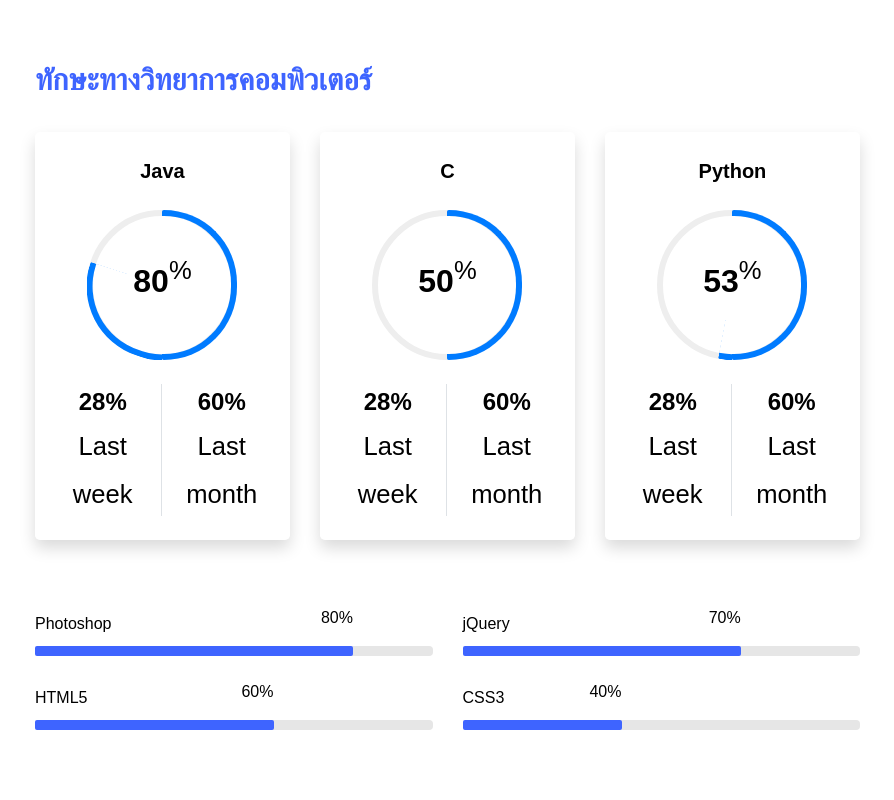
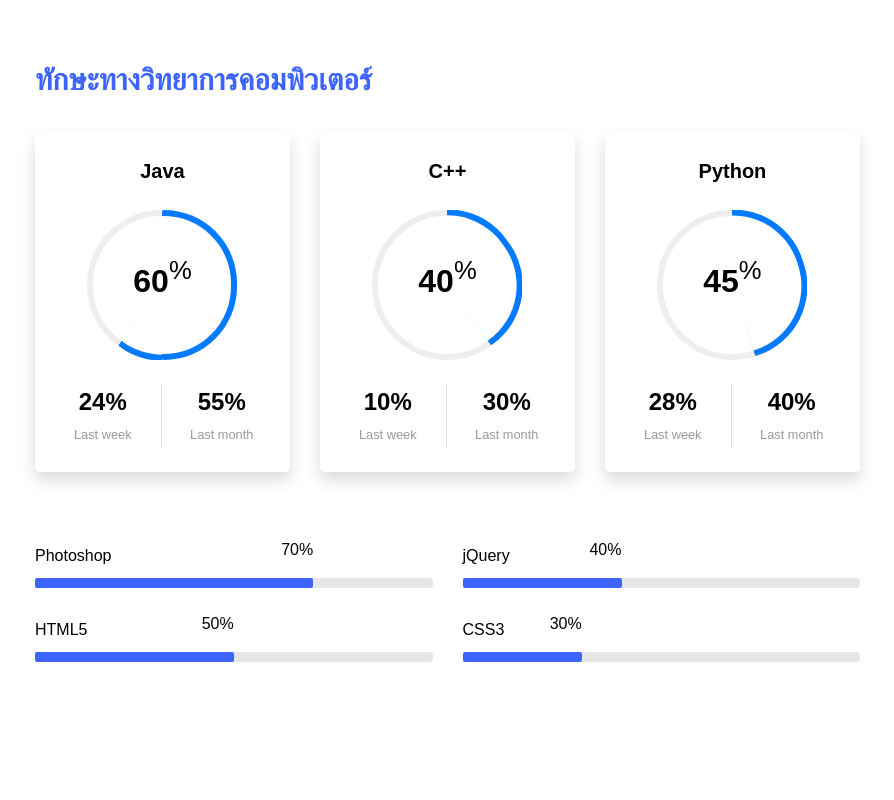
Before and after one commit to pondz1/myself, a plain HTML site: page index.html in a window 1280 px wide. Shown: the part 2460-3260 px from the top of the page, without its empty margins (335-1229 px from the left). Drawn offline with Linux system fonts and the light colour scheme; files whose address does not match are found by name.

Commit message:
Update index.html

```diff
--- a/index.html
+++ b/index.html
@@ -72,7 +72,6 @@
 			</a>
 		</div>
 	</section>
-
 	<section class="ftco-about img ftco-section ftco-no-pt ftco-no-pb" id="about-section">
 		<div class="container">
 			<div class="row d-flex no-gutters">
@@ -89,8 +88,9 @@
 						<div class="col-md-12 heading-section ftco-animate">
 							<h1 class="big">About</h1>
 							<h2 class="mb-4">ช้อมูลส่วนตัว</h2>
-							<p>A small river named Duden flows by their place and supplies it with the necessary
-								regelialia.</p>
+							<p>เป้าหมายใหญ่.. เงยมองขึ้นไปมันสูงก็จริง
+								แต่ไม่ได้หมายความว่ามันจะไกลจนเกินจะจับต้อง
+								มันหมายความว่า.. อย่าหยุดที่จะหาบันได ปีนขึ้นไปให้ถึงต่างหาก</p>
 							<ul class="about-info mt-4 px-md-0 px-2">
 								<li class="d-flex"><span>ชื่อ:</span> <span>จิรศักดิ์ สังคะลึก</span></li>
 								<li class="d-flex"><span>ชื่อเล่น:</span> <span>ปอนด์</span></li>
@@ -204,14 +204,16 @@
 
 
 					<div id="page-2" class="page two">
-						<h2 class="heading">ทักษะทางวิทยาการคอมพิวเตอร์<h2>
+						<h2 class="heading">
+							ทักษะทางวิทยาการคอมพิวเตอร์
+						</h2>
 						<div class="row progress-circle mb-5">
 							<div class="col-lg-4 mb-4">
 								<div class="bg-white rounded-lg shadow p-4">
 									<h2 class="h5 font-weight-bold text-center mb-4">Java</h2>
 
 									<!-- Progress bar 1 -->
-											<div class="progress mx-auto" data-value='80'>
+									<div class="progress mx-auto" data-value='60'>
 										<span class="progress-left">
 											<span class="progress-bar border-primary"></span>
 										</span>
@@ -220,7 +222,7 @@
 										</span>
 										<div
 											class="progress-value w-100 h-100 rounded-circle d-flex align-items-center justify-content-center">
-													<div class="h2 font-weight-bold">80<sup class="small">%</sup></div>
+											<div class="h2 font-weight-bold">60<sup class="small">%</sup></div>
 										</div>
 									</div>
 									<!-- END -->
@@ -228,11 +230,11 @@
 									<!-- Demo info -->
 									<div class="row text-center mt-4">
 										<div class="col-6 border-right">
-													<div class="h4 font-weight-bold mb-0">28%</div><span
+											<div class="h4 font-weight-bold mb-0">24%</div><span
 												class="small text-gray">Last week</span>
 										</div>
 										<div class="col-6">
-													<div class="h4 font-weight-bold mb-0">60%</div><span
+											<div class="h4 font-weight-bold mb-0">55%</div><span
 												class="small text-gray">Last month</span>
 										</div>
 									</div>
@@ -242,10 +244,10 @@
 
 							<div class="col-lg-4 mb-4">
 								<div class="bg-white rounded-lg shadow p-4">
-											<h2 class="h5 font-weight-bold text-center mb-4">C</h2>
+									<h2 class="h5 font-weight-bold text-center mb-4">C++</h2>
 
 									<!-- Progress bar 1 -->
-											<div class="progress mx-auto" data-value='50'>
+									<div class="progress mx-auto" data-value='40'>
 										<span class="progress-left">
 											<span class="progress-bar border-primary"></span>
 										</span>
@@ -254,7 +256,7 @@
 										</span>
 										<div
 											class="progress-value w-100 h-100 rounded-circle d-flex align-items-center justify-content-center">
-													<div class="h2 font-weight-bold">50<sup class="small">%</sup></div>
+											<div class="h2 font-weight-bold">40<sup class="small">%</sup></div>
 										</div>
 									</div>
 									<!-- END -->
@@ -262,11 +264,11 @@
 									<!-- Demo info -->
 									<div class="row text-center mt-4">
 										<div class="col-6 border-right">
-													<div class="h4 font-weight-bold mb-0">28%</div><span
+											<div class="h4 font-weight-bold mb-0">10%</div><span
 												class="small text-gray">Last week</span>
 										</div>
 										<div class="col-6">
-													<div class="h4 font-weight-bold mb-0">60%</div><span
+											<div class="h4 font-weight-bold mb-0">30%</div><span
 												class="small text-gray">Last month</span>
 										</div>
 									</div>
@@ -279,7 +281,7 @@
 									<h2 class="h5 font-weight-bold text-center mb-4">Python</h2>
 
 									<!-- Progress bar 1 -->
-											<div class="progress mx-auto" data-value='53'>
+									<div class="progress mx-auto" data-value='45'>
 										<span class="progress-left">
 											<span class="progress-bar border-primary"></span>
 										</span>
@@ -288,7 +290,7 @@
 										</span>
 										<div
 											class="progress-value w-100 h-100 rounded-circle d-flex align-items-center justify-content-center">
-													<div class="h2 font-weight-bold">53<sup class="small">%</sup></div>
+											<div class="h2 font-weight-bold">45<sup class="small">%</sup></div>
 										</div>
 									</div>
 									<!-- END -->
@@ -300,7 +302,7 @@
 												class="small text-gray">Last week</span>
 										</div>
 										<div class="col-6">
-													<div class="h4 font-weight-bold mb-0">60%</div><span
+											<div class="h4 font-weight-bold mb-0">40%</div><span
 												class="small text-gray">Last month</span>
 										</div>
 									</div>
@@ -313,9 +315,9 @@
 								<div class="progress-wrap ftco-animate">
 									<h3>Photoshop</h3>
 									<div class="progress">
-												<div class="progress-bar color-1" role="progressbar" aria-valuenow="80"
-													aria-valuemin="0" aria-valuemax="100" style="width:80%">
-													<span>80%</span>
+										<div class="progress-bar color-1" role="progressbar" aria-valuenow="70"
+											aria-valuemin="0" aria-valuemax="100" style="width:70%">
+											<span>70%</span>
 										</div>
 									</div>
 								</div>
@@ -324,9 +326,9 @@
 								<div class="progress-wrap ftco-animate">
 									<h3>jQuery</h3>
 									<div class="progress">
-												<div class="progress-bar color-2" role="progressbar" aria-valuenow="70"
-													aria-valuemin="0" aria-valuemax="100" style="width:70%">
-													<span>70%</span>
+										<div class="progress-bar color-2" role="progressbar" aria-valuenow="40"
+											aria-valuemin="0" aria-valuemax="100" style="width:40%">
+											<span>40%</span>
 										</div>
 									</div>
 								</div>
@@ -335,9 +337,9 @@
 								<div class="progress-wrap ftco-animate">
 									<h3>HTML5</h3>
 									<div class="progress">
-												<div class="progress-bar color-3" role="progressbar" aria-valuenow="60"
-													aria-valuemin="0" aria-valuemax="100" style="width:60%">
-													<span>60%</span>
+										<div class="progress-bar color-3" role="progressbar" aria-valuenow="50"
+											aria-valuemin="0" aria-valuemax="100" style="width:50%">
+											<span>50%</span>
 										</div>
 									</div>
 								</div>
@@ -346,82 +348,61 @@
 								<div class="progress-wrap ftco-animate">
 									<h3>CSS3</h3>
 									<div class="progress">
-												<div class="progress-bar color-4" role="progressbar" aria-valuenow="40"
-													aria-valuemin="0" aria-valuemax="100" style="width:40%">
-													<span>40%</span>
+										<div class="progress-bar color-4" role="progressbar" aria-valuenow="30"
+											aria-valuemin="0" aria-valuemax="100" style="width:30%">
+											<span>30%</span>
 										</div>
 									</div>
 								</div>
 							</div>
-									<!--div-- class="col-md-6 animate-box">
-										<div class="progress-wrap ftco-animate">
-											<h3>WordPress</h3>
-											<div class="progress">
-												<div class="progress-bar color-5" role="progressbar" aria-valuenow="70"
-													aria-valuemin="0" aria-valuemax="100" style="width:70%">
-													<span>70%</span>
-												</div>
-											</div>
-										</div>
-									</!--div-->
-									<!--div class="col-md-6 animate-box">
-										<div class="progress-wrap ftco-animate">
-											<h3>SEO</h3>
-											<div class="progress">
-												<div class="progress-bar color-6" role="progressbar" aria-valuenow="80"
-													aria-valuemin="0" aria-valuemax="100" style="width:80%">
-													<span>80%</span>
-												</div>
-											</div>
-										</div>
-									</!--div-->
+
 						</div>
 					</div>
 
 					<div id="page-3" class="page three">
 						<h2 class="heading">กิจกรรม</h2>
 						<div class="resume-wrap d-flex ftco-animate">
-							<div class="bg-white rounded-lg shadow p-3">
-								<img src="images/ba.jpg" style="width: 100%;">
-							</div>
 							<div class="text pl-3">
 								<span class="date">กีฬาบ้าน CS</span>
 								<h2>บ้าน A</h2>
 								<span class="position"></span>
 								<p></p>
+								<div class="bg-white rounded-lg shadow p-3">
+									<img src="images/ba.jpg" style="width: 100%;">
+								</div>
 							</div>
 						</div>
 						<div class="resume-wrap d-flex ftco-animate">
-							<div class="bg-white rounded-lg shadow p-4">
-								<img src="images/bb.jpg" style="width: 100%;">
-							</div>
 							<div class="text pl-3">
 								<span class="date">กีฬาบ้าน CS</span>
 								<h2>บ้าน B</h2>
 								<span class="position"></span>
 								<p></p>
+								<div class="bg-white rounded-lg shadow p-4">
+									<img src="images/bb.jpg" style="width: 100%;">
+								</div>
 							</div>
 						</div>
 						<div class="resume-wrap d-flex ftco-animate">
-							<div class="bg-white rounded-lg shadow p-4">
-								<img src="images/bc.jpg" style="width: 100%;">
-							</div>
 							<div class="text pl-3">
 								<span class="date">กีฬาบ้าน CS</span>
 								<h2>บ้าน C</h2>
 								<span class="position"></span>
 								<p></p>
+								<div class="bg-white rounded-lg shadow p-4">
+									<img src="images/bc.jpg" style="width: 100%;">
+								</div>
 							</div>
 						</div>
 						<div class="resume-wrap d-flex ftco-animate">
+							<div class="text pl-3">
+								<span class="date">กีฬาบ้าน CS</span>
+								<h2>เดินขบวนกีฬาบ้าน CS</h2>
+								<span class="position"></span>
+								<p></p>
 								<div class="bg-white rounded-lg shadow p-4">
 									<img src="images/NH2_9335.jpg" style="width: 100%;">
 								</div>
-							<div class="text pl-3">
-								<span class="date"></span>
-								<h2>เดินขบวนกีฬาบ้าน CS</h2>
-								<span class="position"></span>
-								<p></p>
 							</div>
 						</div>
 					</div>
@@ -504,7 +485,7 @@
 		</div>
 	</section>
 
-	<section class="ftco-section" id="services-section">
+	<!--section class="ftco-section" id="services-section">
 		<div class="container-fluid px-md-5">
 			<div class="row justify-content-center py-5 mt-5">
 				<div class="col-md-12 heading-section text-center ftco-animate">
@@ -589,10 +570,10 @@
 				</div>
 			</div>
 		</div>
-	</section>
+	</!--section-->
 
 
-	<section class="ftco-section ftco-project" id="projects-section">
+	<!--section class="ftco-section ftco-project" id="projects-section">
 		<div class="container-fluid px-md-0">
 			<div class="row no-gutters justify-content-center pb-5">
 				<div class="col-md-12 heading-section text-center ftco-animate">
@@ -665,9 +646,9 @@
 				</div>
 			</div>
 		</div>
-	</section>
+	</!--section-->
 
-	<section class="ftco-section ftco-no-pt ftco-no-pb ftco-counter img" id="section-counter">
+	<!--section class="ftco-section ftco-no-pt ftco-no-pb ftco-counter img" id="section-counter">
 		<div class="container-fluid px-md-5">
 			<div class="row d-md-flex align-items-center">
 				<div class="col-md d-flex justify-content-center counter-wrap ftco-animate">
@@ -704,7 +685,7 @@
 				</div>
 			</div>
 		</div>
-	</section>
+	</!--section-->
 
 
 	<section class="ftco-section" id="blog-section">
```
Lines whose indentation alone changed are shown as unchanged.
